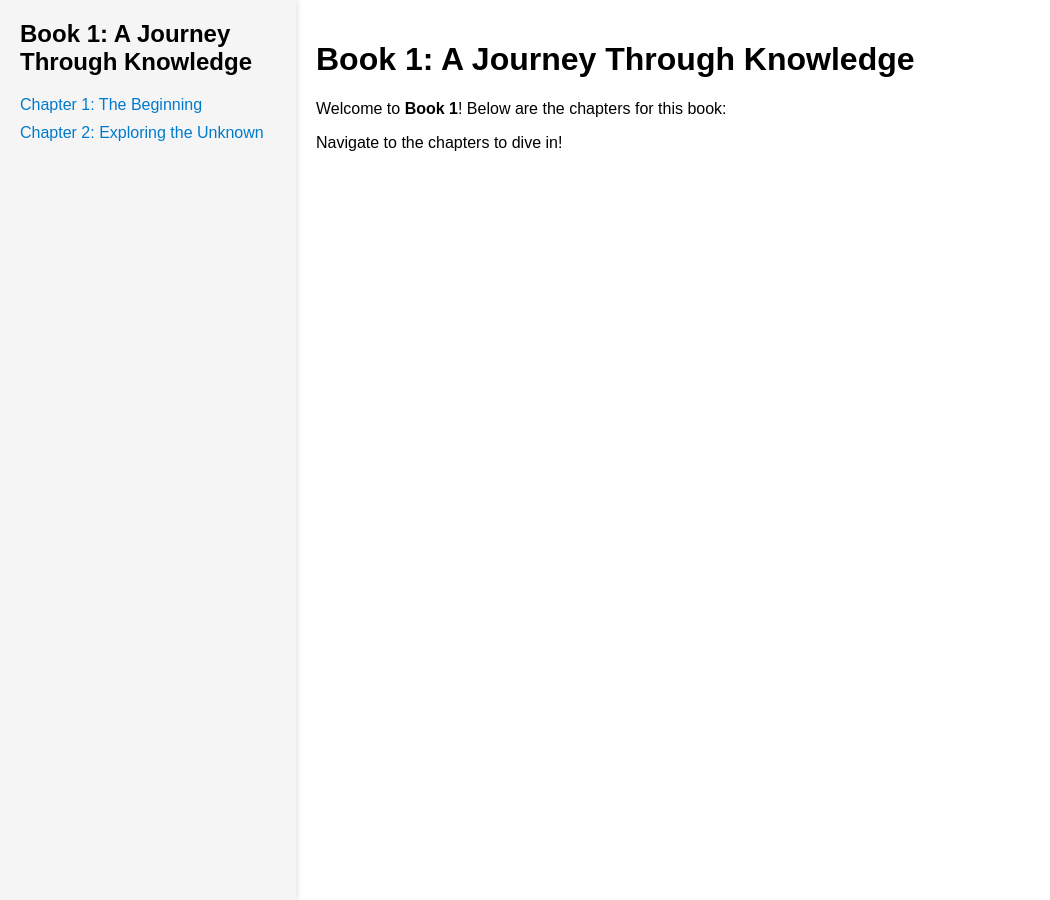
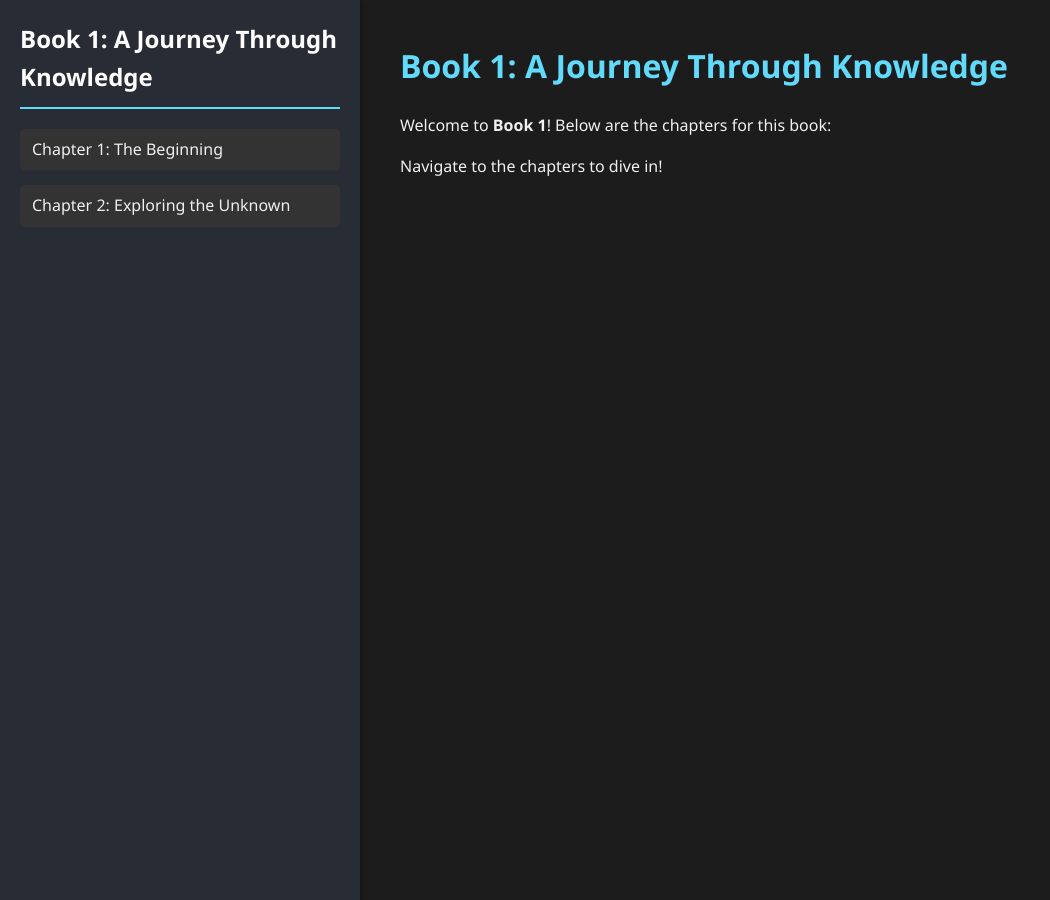
Before and after one commit to tayheau/tayheau.github.io, a Jekyll site: the page built from _notes/book1/index.md, in a window 1280 px wide. Shown: the whole page, without its empty margins (0-1050 px from the left). Built offline with Jekyll 4.4.1, drawn with Linux system fonts in a browser that asks for light colours.

Commit message:
Update book.html

```diff
--- a/_layouts/book.html
+++ b/_layouts/book.html
@@ -5,50 +5,101 @@
   <meta name="viewport" content="width=device-width, initial-scale=1.0">
   <title>{{ page.title }}</title>
   <style>
+    /* General Styling */
     body {
       margin: 0;
-      font-family: Arial, sans-serif;
+      font-family: 'Segoe UI', Tahoma, Geneva, Verdana, sans-serif;
+      background-color: #1c1c1c;
+      color: #f0f0f0;
+      line-height: 1.6;
     }
 
+    a {
+      color: #61dafb;
+      text-decoration: none;
+      transition: color 0.3s ease;
+    }
+
+    a:hover {
+      color: #21a1f1;
+    }
+
+    /* Layout Styling */
     .honkit-layout {
       display: flex;
       height: 100vh;
     }
 
     .sidebar {
-      width: 20%;
-      background-color: #f5f5f5;
+      width: 25%;
+      background-color: #282c34;
       padding: 20px;
-      box-shadow: 2px 0 5px rgba(0, 0, 0, 0.1);
+      box-shadow: 2px 0 5px rgba(0, 0, 0, 0.3);
       overflow-y: auto;
     }
 
     .sidebar h2 {
       margin-top: 0;
+      color: #ffffff;
+      font-size: 1.5rem;
+      border-bottom: 2px solid #61dafb;
+      padding-bottom: 10px;
     }
 
     .sidebar ul {
       list-style: none;
       padding: 0;
+      margin: 20px 0 0;
     }
 
     .sidebar ul li {
-      margin-bottom: 10px;
+      margin-bottom: 15px;
     }
 
     .sidebar ul li a {
-      color: #007acc;
-      text-decoration: none;
+      display: block;
+      padding: 8px 12px;
+      border-radius: 5px;
+      background-color: #333;
+      color: #f0f0f0;
     }
 
     .sidebar ul li a:hover {
-      text-decoration: underline;
+      background-color: #444;
     }
 
     .content {
       flex: 1;
-      padding: 20px;
+      padding: 40px;
       overflow-y: auto;
+    }
+
+    .content h1 {
+      color: #61dafb;
+      font-size: 2rem;
+      margin-top: 0;
+    }
+
+    .content p {
+      margin-bottom: 1rem;
+    }
+
+    /* Scrollbar Styling */
+    ::-webkit-scrollbar {
+      width: 8px;
+    }
+
+    ::-webkit-scrollbar-track {
+      background: #333;
+    }
+
+    ::-webkit-scrollbar-thumb {
+      background: #61dafb;
+      border-radius: 4px;
+    }
+
+    ::-webkit-scrollbar-thumb:hover {
+      background: #21a1f1;
     }
   </style>
 </head>
```
